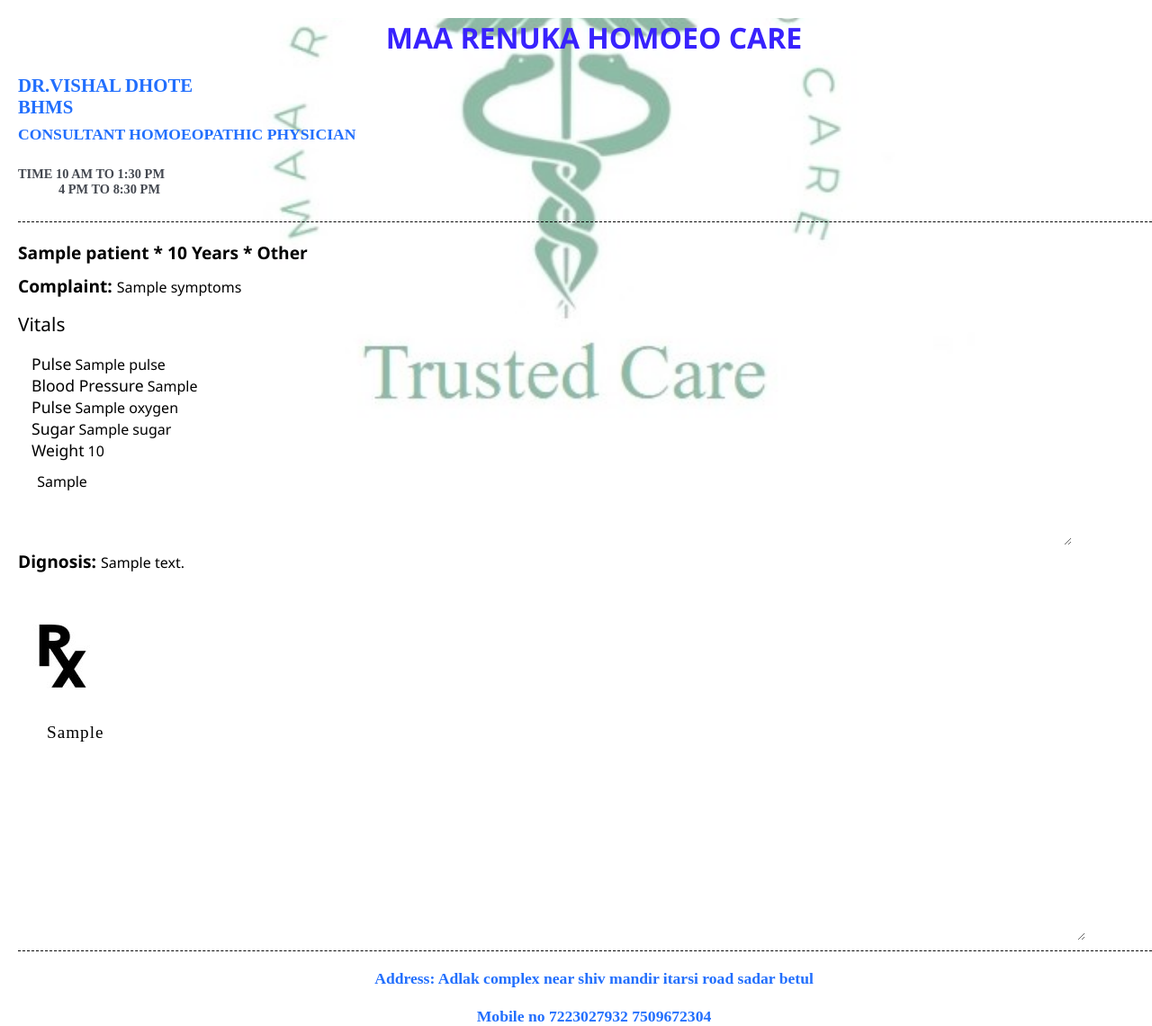
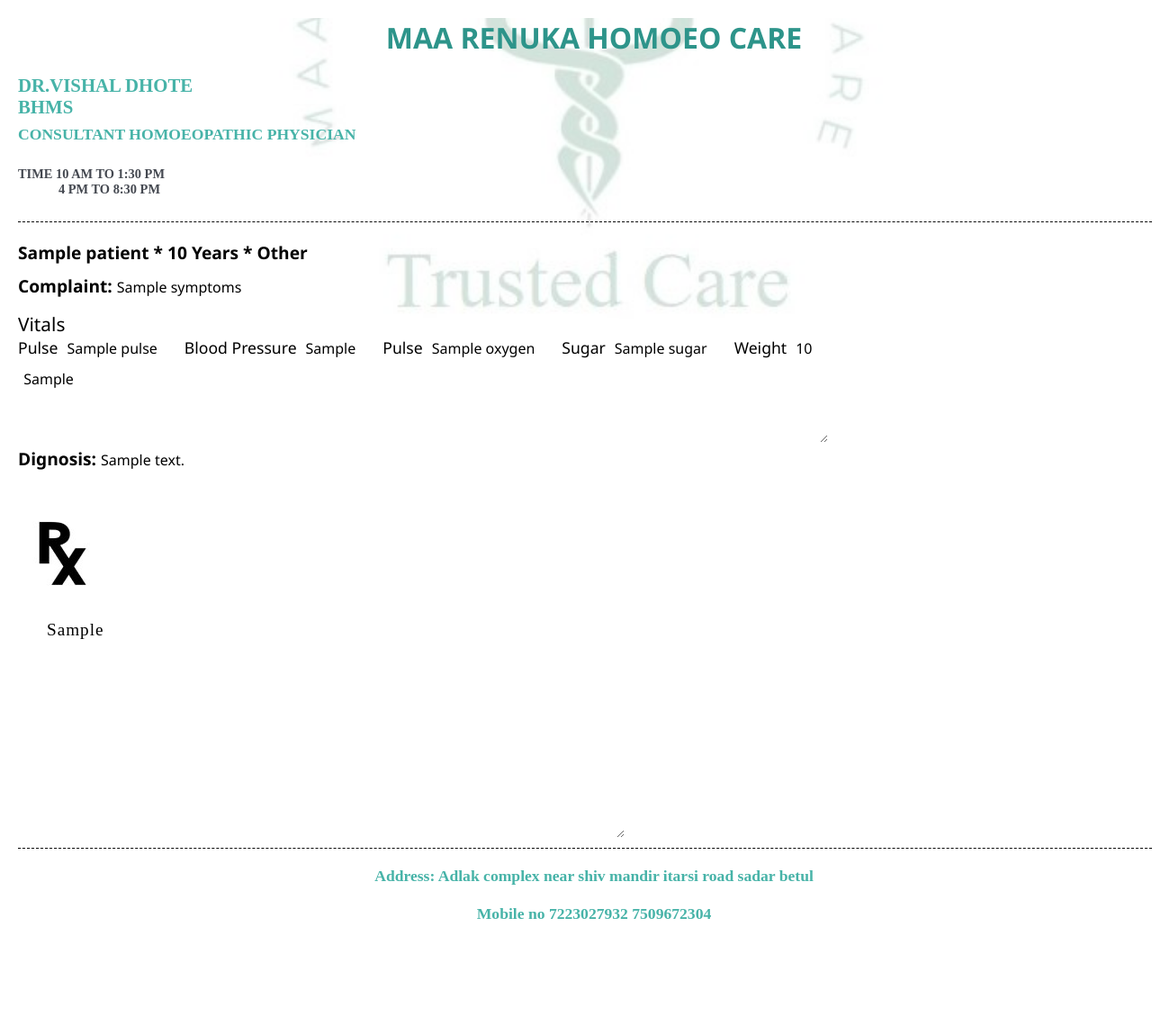
Before and after one commit to ash-pro007/Patient_Data_Manager, a Django app: template templates/print_receipt.html in a window 1280 px wide. Shown: the whole page at 90% size. After the commit the page ends 1021 px from the top, so only its background shows below. Run offline with Django 5.2, Linux system fonts and the light colour scheme; tables that the repository leaves empty hold one stand-in row (values such as "Sample post"); the template is opened without the code that fills it: values that come from a table or form of the project are taken from there, most other values are stand-ins (such as "Sample title", 1, 10 or a date in 2020).

Commit message:
print file interface fixed

```diff
--- a/static/style_print_receipt.css
+++ b/static/style_print_receipt.css
@@ -22,7 +22,7 @@
     font-family: 'Segoe UI', Tahoma, Geneva, Verdana, sans-serif;
     font-size: 2.0rem;
     font-weight: 800;
-    color: #3822fd;
+    color: #2d948a;
     margin-bottom: 20px;
  }
 
@@ -30,7 +30,7 @@
     font-family: 'Times New Roman', Times, serif;
     font-size: 1.3rem;
     font-weight: 800;
-    color: #226ffd;
+    color: #47b3a8;
     margin-bottom: 8px;
  }
 
@@ -38,7 +38,7 @@
     font-family: 'Times New Roman', Times, serif;
     font-size: 1.1rem;
     font-weight: 800;
-    color: #226ffd;
+    color: #47b3a8;
     margin-bottom: 25px;
  }
 
@@ -76,6 +76,10 @@
     margin-bottom: 15px;
  }
 
+ .vitals-container {
+   display: flex;
+ }
+
 
 .heading-type-1 {
     margin-top: 20px;
@@ -89,7 +93,7 @@
     font-family: 'Segoe UI', Tahoma, Geneva, Verdana, sans-serif;
     font-size: 1.1rem;
     font-weight: 500;
-    margin-left: 15px;
+    margin-right: 10px;
 }
 
 .heading-type-3 {
@@ -103,6 +107,8 @@
     font-family: 'Segoe UI', Tahoma, Geneva, Verdana, sans-serif;
     font-size: 1.0rem;
     font-weight: 400;
+    margin-right: 30px;
+    margin-top: 2px;
 }
 
 .txt-area-extra-vital {
@@ -110,12 +116,12 @@
    font-family: 'Segoe UI', Tahoma, Geneva, Verdana, sans-serif;
    font-size: 1.0rem;
    font-weight: 500;
+   width: 70%;
 
-   width: 90%;
    height: 5rem;
    border-width: 0px;
    background: inherit;
-   margin-left: 15px;
+
 }
 
 
@@ -128,7 +134,7 @@
    font-family: 'Times New Roman', Times, serif;
    font-size: 1.2rem;
    font-weight: 400;
-   width: 90%;
+   width: 50%;
    height: 15rem;
    border-width: 0px;
    margin-left: 30px;
--- a/templates/print_receipt.html
+++ b/templates/print_receipt.html
@@ -56,12 +56,12 @@
              <label for="" class="field-type-1">{{ trt_details.symptoms }}</label>
          </div>
 
-         <div>
-             <label for=""  class="heading-type-3">Vitals</label>
-             <br>
-             <br>
-            {% if trt_details.pulse != '' %}
-                 <label for=""  class="mt-4 heading-type-2">Pulse</label>
+         <label for=""  class="heading-type-3">Vitals</label>
+
+         <div class="vitals-container">
+
+            {% if trt_details.pulse != '' and trt_details.pulse != 0 %}
+                 <label for=""  class="heading-type-2">Pulse</label>
                  <label for="" class="field-type-1"> {{ trt_details.pulse }} </label>
                  <br>
 
@@ -99,10 +99,10 @@
 
              {% endif %}
 
+         </div>
 
-
-             <textarea for="" class="txt-area-extra-vital"> {{ trt_details.vitals_extra }} </textarea>
-
+         <div class="vitals-extra-container">
+            <textarea for="" class="txt-area-extra-vital"> {{ trt_details.vitals_extra }} </textarea>
          </div>
 
          <div class="div-complaint">
```
Also changed, not shown: static/style_home.css (+16 -0 lines), templates/home.html (+16 -105 lines), media/imgs/patient_image_0a6ea5f6-c33d-46b3-b725-56b6d6051969.jpeg (deleted), media/imgs/patient_image_8b7ba692-a1c6-4381-ad36-925a3d011f85.jpeg (deleted), media/imgs/patient_image_b085a5d7-9561-473a-b4d7-d666d82d982a.jpeg (deleted), media/treatment_images/1102026.jpg (deleted), media/treatment_images/1131620.png (deleted), media/treatment_images/4963076.jpg (deleted), media/treatment_images/832346.png (deleted), media/treatment_images/cetteup-d3ci37Gcgxg-unsplash.jpg (deleted), media/treatment_images/cetteup-d3ci37Gcgxg-unsplash11.jpg (deleted), media/treatment_images/pexels-anna-nekrashevich-6475978.jpg (deleted), media/treatment_images/wallpaperflare.com_wallpaper_12.jpg (deleted), media/treatment_images/wallpaperflare.com_wallpaper_13.jpg (deleted), 4 more files.
